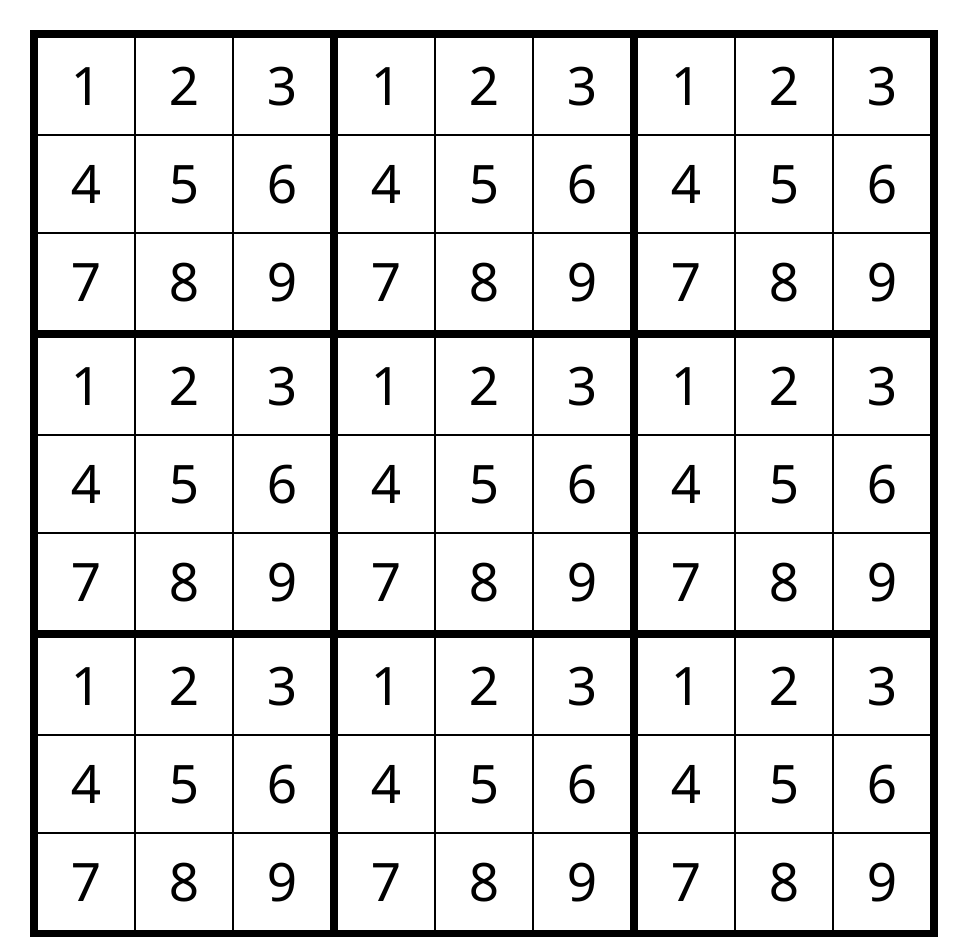
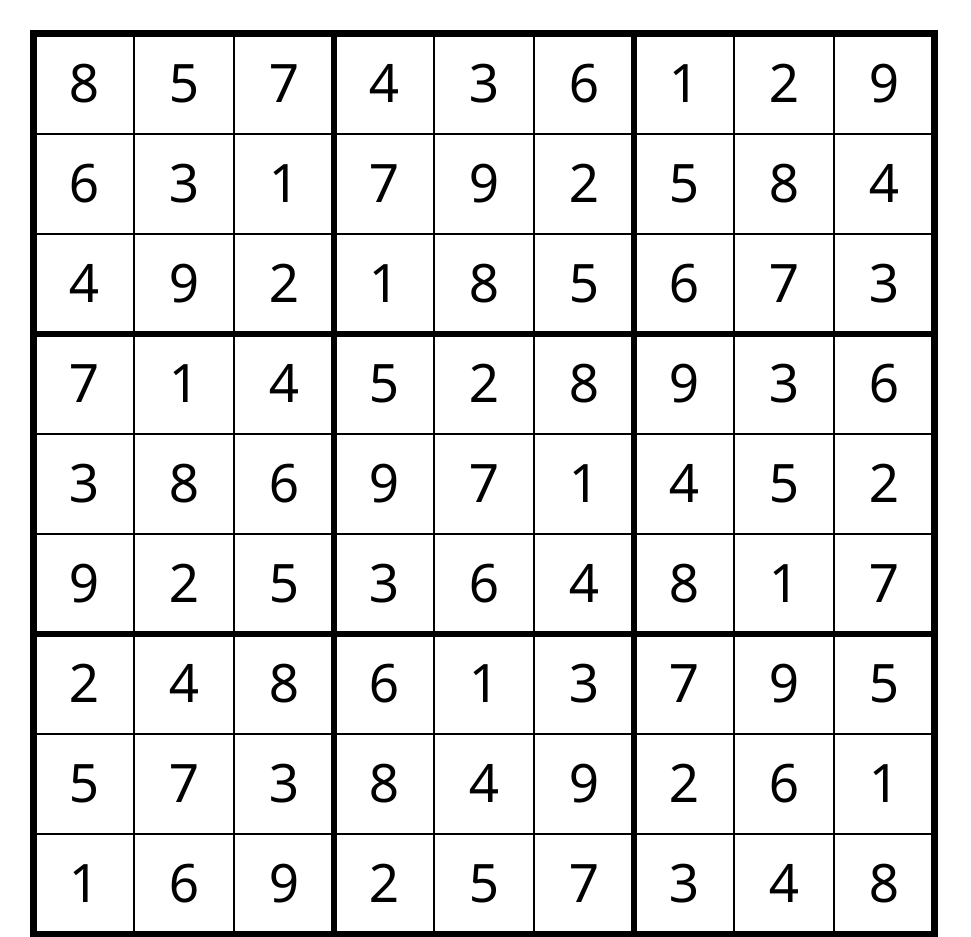
Before and after one commit to jchy191/Sudoku, a website built with webpack: page dist/index.html in a window 1280 px wide. Shown: the top 937 px of the page, without its empty margins (0-971 px from the left). Built offline with Linux system fonts and the light colour scheme.

Commit message:
Game board displays numbers, added method to create puzzle

```diff
--- a/css/style.css
+++ b/css/style.css
@@ -1,21 +1,20 @@
 #grid {
     display: grid;
     grid-gap: 0;
-    grid-template-rows: repeat(3, 1fr);
-    grid-template-columns: repeat(3, 1fr);
+    grid-template-rows: repeat(9, 1fr);
+    grid-template-columns: repeat(9, 1fr);
     width: 900px;
     height: 900px;
     border: 4px solid black;
 }
 
 .medium-grid-box {
-    display: grid;
     grid-gap: 0;
-    grid-template-rows: repeat(3, 1fr);
-    grid-template-columns: repeat(3, 1fr);
     border: 3px solid black;
     text-align: center;
 }
+
+
 
 .small-grid-box {
     padding: 1em;
--- /dev/null
+++ b/src/Display.js
@@ -0,0 +1,42 @@
+import Puzzle from "./Puzzle";
+
+const Display = (() => {
+
+    function createGrid(container) {
+        let c = 0;
+        for (let i = 0; i < 9; i++) {
+            for (let j = 0; j < 9; j++) {
+                let smallCell = document.createElement("div");
+                container.appendChild(smallCell).className = "small-grid-box";
+                smallCell.style.gridArea = `${i + 1}/${j + 1}/${i + 2}/${j + 2}`;
+                smallCell.id = `${c}`;
+                c++;
+                smallCell.appendChild(document.createElement("p"));
+            }
+        }
+
+        for (let i = 0; i < 3; i++) {
+            for (let j = 0; j < 3; j++) {
+                let mediumCell = document.createElement("div");
+                container.appendChild(mediumCell).className = "medium-grid-box";
+                mediumCell.style.gridArea = `${i * 3 + 1}/${j * 3 + 1}/${(i + 1) * 3 + 1}/${(j + 1) * 3 + 1}`;
+            }
+        }
+    }
+
+    function renderNumbers(board) {
+        let cells = [...document.querySelectorAll(".small-grid-box")];
+        for (let i = 0; i < 81; i++) {
+            cells[i].firstChild.innerText = board[i];
+        }
+    }
+
+
+    return {
+        createGrid,
+        renderNumbers
+    }
+
+})();
+
+export default Display;
--- a/src/GameBoard.js
+++ /dev/null
@@ -1,36 +0,0 @@
-import Puzzle from "./PuzzleCreator";
-
-const GameBoard = (() => {
-
-    const createGrid = (container) => {
-
-        for (let c = 0; c < 3 * 3; c++) {
-            let cell = document.createElement("div");
-            container.appendChild(cell).className = "medium-grid-box";
-            cell.id = `${c + 1}`;
-        }
-
-        const boxes = [...document.querySelectorAll(".medium-grid-box")];
-        boxes.forEach((box) => {
-            for (let c = 0; c < 3 * 3; c++) {
-                let cell = document.createElement("div");
-                box.appendChild(cell).className = "small-grid-box";
-                let answer = document.createElement("p");
-                cell.appendChild(answer);
-                answer.innerText = (c + 1);
-                cell.id = `${c + 1}`;
-            }
-        });
-    };
-
-
-
-
-    return {
-        createGrid,
-
-    }
-
-})();
-
-export default GameBoard;
--- /dev/null
+++ b/src/Puzzle.js
@@ -0,0 +1,291 @@
+const Puzzle = (() => {
+
+    function createPuzzle() {
+        //return _seed;
+        const _seed = [
+        9, 5, 7, 6, 1, 3, 2, 8, 4,
+        4, 8, 3, 2, 5, 7, 1, 9, 6,
+        6, 1, 2, 8, 4, 9, 5, 3, 7,
+        1, 7, 8, 3, 6, 4, 9, 5, 2,
+        5, 2, 4, 9, 7, 1, 3, 6, 8,
+        3, 6, 9, 5, 2, 8, 7, 4, 1,
+        8, 4, 5, 7, 9, 2, 6, 1, 3,
+        2, 9, 1, 4, 3, 6, 8, 7, 5,
+        7, 3, 6, 1, 8, 5, 4, 2, 9
+        ];
+
+        let board = [];
+        board = randomiseColumns(_seed);
+        board = randomiseRows(board);
+        board = randomiseBigColumns(board);
+        board = randomiseBigRows(board);
+
+        return board;
+    }
+
+    function randomiseColumns(board) {
+        let newBoard = [];
+
+        let column1 = board.filter((v, i) => i % 9 == 0 );
+        let column2 = board.filter((v, i) => i % 9 == 1 );
+        let column3 = board.filter((v, i) => i % 9 == 2 );
+        let column4 = board.filter((v, i) => i % 9 == 3 );
+        let column5 = board.filter((v, i) => i % 9 == 4 );
+        let column6 = board.filter((v, i) => i % 9 == 5 );
+        let column7 = board.filter((v, i) => i % 9 == 6 );
+        let column8 = board.filter((v, i) => i % 9 == 7 );
+        let column9 = board.filter((v, i) => i % 9 == 8 );
+
+        let [a, b, c] = randomiser(column1, column2, column3);
+        column1 = a;
+        column2 = b;
+        column3 = c;
+
+        let [d, e, f] = randomiser(column4, column5, column6);
+        column4 = d;
+        column5 = e;
+        column6 = f;
+
+        let [g, h, i] = randomiser(column7, column8, column9);
+        column7 = g;
+        column8 = h;
+        column9 = i;
+
+        for (let n = 0; n < 81; n++) {
+            switch (n % 9) {
+                case 0:
+                    newBoard[n] = column1.shift();
+                    break;
+                case 1:
+                    newBoard[n] = column2.shift();
+                    break;
+                case 2:
+                    newBoard[n] = column3.shift();
+                    break;
+                case 3:
+                    newBoard[n] = column4.shift();
+                    break;
+                case 4:
+                    newBoard[n] = column5.shift();
+                    break;
+                case 5:
+                    newBoard[n] = column6.shift();
+                    break;
+                case 6:
+                    newBoard[n] = column7.shift();
+                    break;
+                case 7:
+                    newBoard[n] = column8.shift();
+                    break;
+                case 8:
+                    newBoard[n] = column9.shift();
+                    break;
+            }
+        }
+        return newBoard;
+    }
+
+    function randomiseRows(board) {
+        let newBoard = [];
+
+        let row1 = board.filter((v, i) => i >= 0 && i <= 8);
+        let row2 = board.filter((v, i) => i >= 9 && i <= 17);
+        let row3 = board.filter((v, i) => i >= 18 && i <= 26);
+        let row4 = board.filter((v, i) => i >= 27 && i <= 35);
+        let row5 = board.filter((v, i) => i >= 36 && i <= 44);
+        let row6 = board.filter((v, i) => i >= 45 && i <= 53);
+        let row7 = board.filter((v, i) => i >= 54 && i <= 62);
+        let row8 = board.filter((v, i) => i >= 63 && i <= 71);
+        let row9 = board.filter((v, i) => i >= 72 && i <= 80);
+
+        let [rA, rB, rC] = randomiser(row1, row2, row3);
+        row1 = rA;
+        row2 = rB;
+        row3 = rC;
+
+        let [rD, rE, rF] = randomiser(row4, row5, row6);
+        row4 = rD;
+        row5 = rE;
+        row6 = rF;
+
+        let [rG, rH, rI] = randomiser(row7, row8, row9);
+        row7 = rG;
+        row8 = rH;
+        row9 = rI;
+
+        for (let n = 0; n < 81; n++) {
+            switch (true) {
+                case n >= 0 && n <= 8:
+                    newBoard[n] = row1.shift();
+                    break;
+                case n >= 9 && n <= 17:
+                    newBoard[n] = row2.shift();
+                    break;
+                case n >= 18 && n <= 26:
+                    newBoard[n] = row3.shift();
+                    break;
+                case n >= 27 && n <= 35:
+                    newBoard[n] = row4.shift();
+                    break;
+                case n >= 36 && n <= 44:
+                    newBoard[n] = row5.shift();
+                    break;
+                case n >= 45 && n <= 53:
+                    newBoard[n] = row6.shift();
+                    break;
+                case n >= 54 && n <= 62:
+                    newBoard[n] = row7.shift();
+                    break;
+                case n >= 63 && n <= 71:
+                    newBoard[n] = row8.shift();
+                    break;
+                case n >= 72 && n <= 80:
+                    newBoard[n] = row9.shift();
+                    break;
+            }
+        }
+        return newBoard;
+    }
+
+    function randomiseBigColumns(board) {
+        let newBoard = [];
+
+        let column1 = board.filter((v, i) => i % 9 == 0 || i % 9 == 1 || i % 9 == 2);
+        let column2 = board.filter((v, i) => i % 9 == 3 || i % 9 == 4 || i % 9 == 5);
+        let column3 = board.filter((v, i) => i % 9 == 6 || i % 9 == 7 || i % 9 == 8);
+
+
+        let [a, b, c] = randomiser(column1, column2, column3);
+        column1 = a;
+        column2 = b;
+        column3 = c;
+        console.log({column1, column2, column3})
+
+        for (let n = 0; n < 81; n++) {
+            switch (n % 9) {
+                case 0:
+                    newBoard[n] = column1.shift();
+                    break;
+                case 1:
+                    newBoard[n] = column1.shift();
+                    break;
+                case 2:
+                    newBoard[n] = column1.shift();
+                    break;
+                case 3:
+                    newBoard[n] = column2.shift();
+                    break;
+                case 4:
+                    newBoard[n] = column2.shift();
+                    break;
+                case 5:
+                    newBoard[n] = column2.shift();
+                    break;
+                case 6:
+                    newBoard[n] = column3.shift();
+                    break;
+                case 7:
+                    newBoard[n] = column3.shift();
+                    break;
+                case 8:
+                    newBoard[n] = column3.shift();
+                    break;
+            }
+        }
+        console.log({newBoard})
+        return newBoard;
+    }
+
+    function randomiseBigRows(board) {
+        let newBoard = [];
+
+        let row1 = board.filter((v, i) => i >= 0 && i <= 26);
+        let row2 = board.filter((v, i) => i >= 27 && i <= 53);
+        let row3 = board.filter((v, i) => i >= 54 && i <= 80);
+
+        let [rA, rB, rC] = randomiser(row1, row2, row3);
+        row1 = rA;
+        row2 = rB;
+        row3 = rC;
+
+        for (let n = 0; n < 81; n++) {
+            switch (true) {
+                case n >= 0 && n <= 26:
+                    newBoard[n] = row1.shift();
+                    break;
+                case n >= 27 && n <= 53:
+                    newBoard[n] = row2.shift();
+                    break;
+                case n >= 54 && n <= 80:
+                    newBoard[n] = row3.shift();
+                    break;
+            }
+        }
+        return newBoard;
+    }
+
+    function randomiser(a, b, c) {
+        let d = [];
+        let e = [];
+        let length = a.length;
+        switch(Math.floor(Math.random() * 6)) {
+            case 0: break;
+            case 1:
+                for (let i = 0; i < length; i++) {
+                    d[i] = a[i];
+                    a[i] = b[i];
+                    b[i] = d[i];
+                }
+                break;
+            case 2:
+                for (let i = 0; i < length; i++) {
+                    d[i] = a[i];
+                    a[i] = c[i];
+                    c[i] = d[i];
+                }
+                break;
+            case 3:
+                for (let i = 0; i < length; i++) {
+                    d[i] = b[i];
+                    b[i] = c[i];
+                    c[i] = d[i];
+                }
+                break;
+            case 4:
+                for (let i = 0; i < length; i++) {
+                    d[i] = a[i];
+                    e[i] = b[i];
+
+                    a[i] = c[i];
+                    b[i] = d[i];
+                    c[i] = e[i];
+                }
+                break;
+            case 5:
+                for (let i = 0; i < length; i++) {
+                    d[i] = a[i];
+                    e[i] = c[i];
+
+                    a[i] = b[i];
+                    b[i] = e[i];
+                    c[i] = d[i];
+                }
+                break;
+        }
+        //console.log([a, b, c]);
+        return [a, b, c];
+    }
+
+    // const checkWin = (board) => {
+
+    // }
+
+
+
+
+
+    return {createPuzzle}
+
+})();
+
+export default Puzzle;
--- a/src/PuzzleCreator.js
+++ /dev/null
@@ -1,21 +0,0 @@
-const Puzzle = (() => {
-
-    let _seed = [[9, 5, 7, 6, 1, 3, 2, 8, 4],[4, 8, 3, 2, 5, 7, 1, 9, 6],[],[],[],[],[],[],[]];
-
-    const createPuzzle = () => {
-        return _seed;
-    }
-
-    const checkWin = (board) => {
-
-    }
-
-
-
-
-
-    return {createPuzzle, checkWin}
-
-})();
-
-export default Puzzle;
--- a/src/index.js
+++ b/src/index.js
@@ -1,12 +1,19 @@
-import GameBoard from "./GameBoard";
+import Display from "./Display";
+import Puzzle from "./Puzzle"
 //const grid = document.getElementById("grid");
 
 
-const grid = document.getElementById("grid");
-GameBoard.createGrid(grid);
+//newgame
 
 
-const gameFlow = (() => {
 
 
+const newGame = (() => {
+
+const currentBoard = Puzzle.createPuzzle();
+
+const grid = document.getElementById("grid");
+Display.createGrid(grid);
+Display.renderNumbers(currentBoard);
+
 })();
```
Also changed, not shown: dist/main.js, 1 other file.
